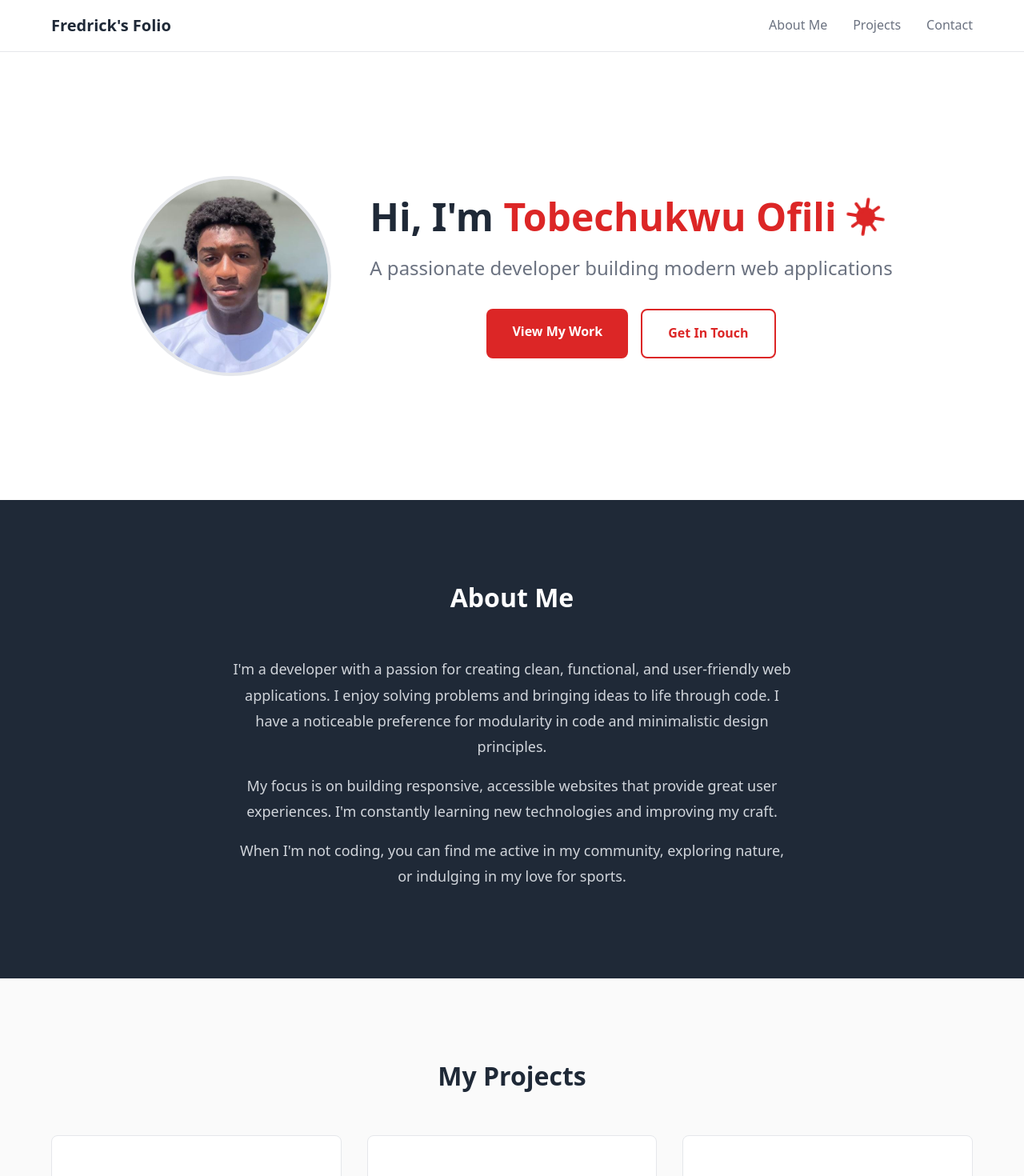
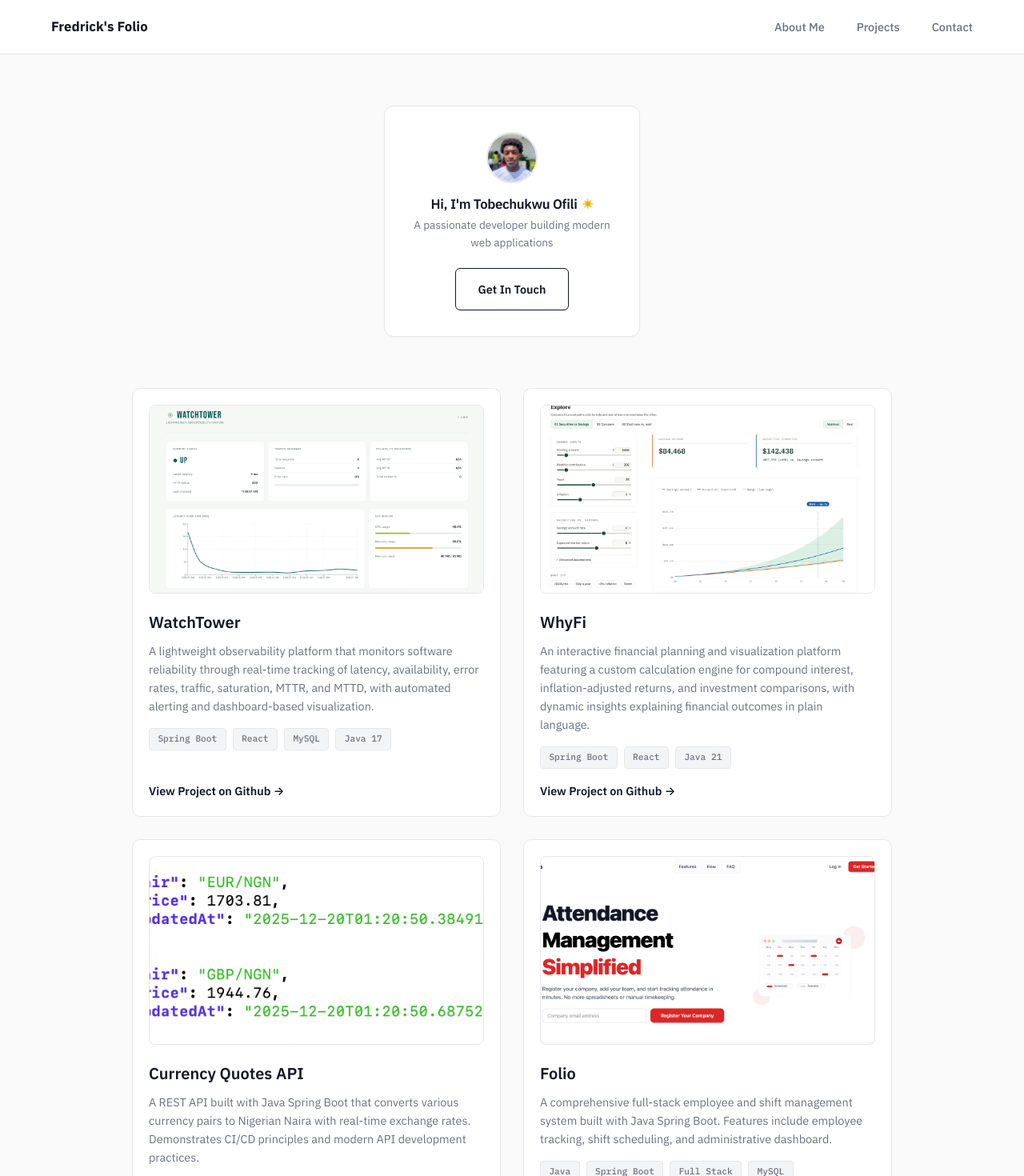
Before and after one commit to TobeOf17/portfolio-project, a React (Vite) app: page / in a window 1280 px wide. Shown: the top 1470 px of the page at 80% size. Built offline with nearby package versions, Linux system fonts and the light colour scheme.

Commit message:
Removing the red colour and restructuring.

```diff
--- a/src/components/Hero.jsx
+++ b/src/components/Hero.jsx
@@ -1,36 +1,18 @@
-import SunIcon from "../components/SunIcon";
+import SunIcon from './SunIcon';
 
 function Hero() {
   return (
-    <section className="hero">
-      <div className="container">
-        <div className="hero-content">
-          <img
-            src="/passport.JPG"
-            alt="Tobechukwu Ofili"
-            className="hero-image"
-          />
-
-          <div className="hero-text">
+      <div className="hero-card">
+        <img src="/passport.JPG" alt="Tobechukwu Ofili" className="hero-image" />
         <div className="hero-title-wrapper">
-              <h1>
-                Hi, I'm <span className="text-brand">Tobechukwu Ofili</span>
-              </h1>
+          <h1>Hi, I'm <span className="text-brand">Tobechukwu Ofili</span></h1>
           <SunIcon />
         </div>
-
         <p className="hero-subtitle">
           A passionate developer building modern web applications
         </p>
-
-            <div className="hero-cta">
-              <a href="#projects" className="btn">View My Work</a>
         <a href="#contact" className="btn btn-outline">Get In Touch</a>
       </div>
-          </div>
-        </div>
-      </div>
-    </section>
   );
 }
 
--- a/src/components/SunIcon.jsx
+++ b/src/components/SunIcon.jsx
@@ -1,24 +1,16 @@
-function SunIcon({ size = 24 }) {
+function SunIcon() {
   return (
-    <svg
-      className="sun-icon"
-      width={size}
-      height={size}
-      viewBox="0 0 24 24"
-      fill="none"
-      xmlns="http://www.w3.org/2000/svg"
-      aria-hidden="true"
-    >
-      <circle cx="12" cy="12" r="6" fill="#dc2626" />
-      <line x1="12" y1="1" x2="12" y2="7" stroke="#dc2626" strokeWidth="2" strokeLinecap="round" />
-      <line x1="12" y1="17" x2="12" y2="23" stroke="#dc2626" strokeWidth="2" strokeLinecap="round" />
-      <line x1="23" y1="12" x2="17" y2="12" stroke="#dc2626" strokeWidth="2" strokeLinecap="round" />
-      <line x1="7" y1="12" x2="1" y2="12" stroke="#dc2626" strokeWidth="2" strokeLinecap="round" />
-      <line x1="19.071" y1="4.929" x2="14.828" y2="9.172" stroke="#dc2626" strokeWidth="2" strokeLinecap="round" />
-      <line x1="9.172" y1="14.828" x2="4.929" y2="19.071" stroke="#dc2626" strokeWidth="2" strokeLinecap="round" />
-      <line x1="19.071" y1="19.071" x2="14.828" y2="14.828" stroke="#dc2626" strokeWidth="2" strokeLinecap="round" />
-      <line x1="9.172" y1="9.172" x2="4.929" y2="4.929" stroke="#dc2626" strokeWidth="2" strokeLinecap="round" />
-    </svg>
+      <svg className="sun-icon" viewBox="0 0 24 24" fill="none" xmlns="http://www.w3.org/2000/svg">
+        <circle cx="12" cy="12" r="6" fill="#eab308"/>
+        <line x1="12" y1="1" x2="12" y2="7" stroke="#eab308" strokeWidth="2" strokeLinecap="round"/>
+        <line x1="12" y1="17" x2="12" y2="23" stroke="#eab308" strokeWidth="2" strokeLinecap="round"/>
+        <line x1="23" y1="12" x2="17" y2="12" stroke="#eab308" strokeWidth="2" strokeLinecap="round"/>
+        <line x1="7" y1="12" x2="1" y2="12" stroke="#eab308" strokeWidth="2" strokeLinecap="round"/>
+        <line x1="19.071" y1="4.929" x2="14.828" y2="9.172" stroke="#eab308" strokeWidth="2" strokeLinecap="round"/>
+        <line x1="9.172" y1="14.828" x2="4.929" y2="19.071" stroke="#eab308" strokeWidth="2" strokeLinecap="round"/>
+        <line x1="19.071" y1="19.071" x2="14.828" y2="14.828" stroke="#eab308" strokeWidth="2" strokeLinecap="round"/>
+        <line x1="9.172" y1="9.172" x2="4.929" y2="4.929" stroke="#eab308" strokeWidth="2" strokeLinecap="round"/>
+      </svg>
   );
 }
 
--- a/src/index.css
+++ b/src/index.css
@@ -1,3 +1,5 @@
+@import url('https://fonts.googleapis.com/css2?family=IBM+Plex+Sans:wght@400;500;600;700&family=IBM+Plex+Mono:wght@400;500&display=swap');
+
 /* Reset */
 *, *::before, *::after {
   box-sizing: border-box;
@@ -7,19 +9,19 @@
 
 /* Variables */
 :root {
-  --color-brand: #dc2626;
-  --color-brand-hover: #b91c1c;
-  --color-brand-light: #fef2f2;
+  --color-brand: #111827;
+  --color-brand-hover: #000000;
+  --color-brand-light: #f3f4f6;
   --color-whatsapp: #25d366;
   --color-whatsapp-hover: #20ba5a;
-  --color-whatsapp-light: #f0fdf4;
   --color-linkedin: #0a66c2;
   --color-linkedin-hover: #004182;
-  --color-linkedin-light: #eff6ff;
-  --color-text-primary: #1f2937;
+  --color-text-primary: #111827;
   --color-text-secondary: #6b7280;
   --color-border: #e5e7eb;
-  --font-system: ui-sans-serif, system-ui, -apple-system, "Segoe UI", Roboto, sans-serif;
+  --color-surface: #fafafa;
+  --font-system: "IBM Plex Sans", ui-sans-serif, system-ui, -apple-system, "Segoe UI", Roboto, sans-serif;
+  --font-mono: "IBM Plex Mono", ui-monospace, monospace;
   --max-width: 1200px;
 }
 
@@ -33,11 +35,12 @@ body {
   color: var(--color-text-primary);
   background: white;
   line-height: 1.6;
+  -webkit-font-smoothing: antialiased;
 }
 
-h1 { font-size: 3rem; font-weight: 700; line-height: 1.2; }
-h2 { font-size: 2rem; font-weight: 700; margin-bottom: 3rem; text-align: center; }
-h3 { font-size: 1.5rem; font-weight: 700; margin-bottom: 1rem; }
+h1 { font-size: 2.75rem; font-weight: 600; line-height: 1.2; letter-spacing: -0.02em; }
+h2 { font-size: 1.875rem; font-weight: 600; margin-bottom: 3rem; text-align: center; letter-spacing: -0.01em; }
+h3 { font-size: 1.25rem; font-weight: 600; margin-bottom: 0.75rem; }
 p { color: var(--color-text-secondary); margin-bottom: 1rem; }
 a { color: var(--color-brand); text-decoration: none; transition: color 150ms; }
 a:hover { color: var(--color-brand-hover); }
@@ -55,11 +58,12 @@ a:hover { color: var(--color-brand-hover); }
 /* Buttons */
 .btn {
   display: inline-block;
-  padding: 1rem 2rem;
+  padding: 0.875rem 1.75rem;
   background: var(--color-brand);
   color: white;
-  border-radius: 0.5rem;
+  border-radius: 0.375rem;
   font-weight: 600;
+  font-size: 0.9rem;
   border: none;
   cursor: pointer;
   transition: background 150ms;
@@ -72,34 +76,34 @@ a:hover { color: var(--color-brand-hover); }
 
 .btn-outline {
   background: transparent;
-  color: var(--color-brand);
-  border: 2px solid var(--color-brand);
+  color: var(--color-text-primary);
+  border: 1.5px solid var(--color-text-primary);
 }
 
 .btn-outline:hover {
   background: var(--color-brand-light);
-  color: var(--color-brand);
+  color: var(--color-text-primary);
 }
 
 .btn-whatsapp {
   background: transparent;
   color: var(--color-whatsapp);
-  border: 2px solid var(--color-whatsapp);
+  border: 1.5px solid var(--color-whatsapp);
 }
 
 .btn-whatsapp:hover {
-  background: var(--color-whatsapp-light);
+  background: #f0fdf4;
   color: var(--color-whatsapp);
 }
 
 .btn-linkedin {
   background: transparent;
   color: var(--color-linkedin);
-  border: 2px solid var(--color-linkedin);
+  border: 1.5px solid var(--color-linkedin);
 }
 
 .btn-linkedin:hover {
-  background: var(--color-linkedin-light);
+  background: #eff6ff;
   color: var(--color-linkedin);
 }
 
@@ -109,7 +113,7 @@ a:hover { color: var(--color-brand-hover); }
   top: 0;
   background: white;
   border-bottom: 1px solid var(--color-border);
-  padding: 1rem 0;
+  padding: 1.25rem 0;
   z-index: 100;
 }
 
@@ -120,7 +124,7 @@ a:hover { color: var(--color-brand-hover); }
 }
 
 .navbar-logo {
-  font-size: 1.25rem;
+  font-size: 1.05rem;
   font-weight: 700;
   color: var(--color-text-primary);
 }
@@ -131,67 +135,75 @@ a:hover { color: var(--color-brand-hover); }
 
 .navbar-menu {
   display: flex;
-  gap: 2rem;
+  gap: 2.5rem;
   list-style: none;
 }
 
 .navbar-menu a {
   color: var(--color-text-secondary);
   font-weight: 500;
+  font-size: 0.9rem;
 }
 
-/* Hero */
-.hero {
-  padding: 6rem 0;
-  min-height: 70vh;
-  display: flex;
-  align-items: center;
+.navbar-menu a:hover {
+  color: var(--color-text-primary);
 }
 
-.hero-content {
-  max-width: 1000px;
-  margin: 0 auto;
+/* Hero Section Wrapper */
+.hero-section {
+  padding: 4rem 0 6rem;
+  background: var(--color-surface);
+  border-bottom: 1px solid var(--color-border);
+}
+
+/* Hero Card */
+.hero-card {
   display: flex;
+  flex-direction: column;
   align-items: center;
-  gap: 3rem;
+  text-align: center;
+  background: white;
+  border: 1px solid var(--color-border);
+  border-radius: 0.75rem;
+  padding: 2rem 1.75rem;
+  max-width: 320px;
+  margin: 0 auto 4rem;
+  box-shadow: 0 1px 2px rgba(0,0,0,0.03);
 }
 
 .hero-image {
-  width: 250px;
-  height: 250px;
+  width: 64px;
+  height: 64px;
   border-radius: 50%;
   object-fit: cover;
-  border: 4px solid var(--color-border);
-  flex-shrink: 0;
-}
-
-.hero-text {
-  flex: 1;
-  text-align: left;
+  border: 2px solid var(--color-border);
+  margin-bottom: 1rem;
 }
 
 .hero-title-wrapper {
   display: flex;
   align-items: center;
-  gap: 0.75rem;
-  margin-bottom: 1rem;
+  justify-content: center;
+  gap: 0.4rem;
+  margin-bottom: 0.4rem;
+}
+
+.hero-title-wrapper h1 {
+  font-size: 1.05rem;
+  font-weight: 600;
+  margin-bottom: 0;
 }
 
 .sun-icon {
-  width: 3rem;
-  height: 3rem;
+  width: 0.85rem;
+  height: 0.85rem;
   flex-shrink: 0;
   animation: spin 8s linear infinite;
-  vertical-align: middle;
 }
 
 @keyframes spin {
-  from {
-    transform: rotate(0deg);
-  }
-  to {
-    transform: rotate(360deg);
-  }
+  from { transform: rotate(0deg); }
+  to { transform: rotate(360deg); }
 }
 
 .text-brand {
@@ -199,20 +211,13 @@ a:hover { color: var(--color-brand-hover); }
 }
 
 .hero-subtitle {
-  font-size: 1.5rem;
-  margin-bottom: 2rem;
-}
-
-.hero-cta {
-  display: flex;
-  gap: 1rem;
-  justify-content: center;
-  flex-wrap: wrap;
+  font-size: 0.85rem;
+  margin-bottom: 1.25rem;
 }
 
 /* About */
 .about-section {
-  background: #1f2937;
+  background: #111827;
 }
 
 .about-section h2 {
@@ -220,20 +225,20 @@ a:hover { color: var(--color-brand-hover); }
 }
 
 .about-content {
-  max-width: 700px;
+  max-width: 640px;
   margin: 0 auto;
   text-align: center;
 }
 
 .about-content p {
-  font-size: 1.125rem;
+  font-size: 1rem;
   line-height: 1.8;
-  color: #d1d5db;
+  color: #9ca3af;
 }
 
 /* Projects */
 .projects-section {
-  background: #fafafa;
+  background: white;
 }
 
 .projects-grid {
@@ -242,32 +247,47 @@ a:hover { color: var(--color-brand-hover); }
   gap: 2rem;
 }
 
+.projects-grid-large {
+  max-width: 950px;
+  margin: 0 auto;
+  display: grid;
+  grid-template-columns: repeat(2, 1fr);
+  gap: 1.75rem;
+}
+
 .project-card {
   background: white;
-  padding: 2rem;
-  border-radius: 0.5rem;
+  padding: 1.25rem;
+  border-radius: 0.625rem;
   border: 1px solid var(--color-border);
-  transition: transform 300ms, box-shadow 300ms;
+  transition: transform 250ms, box-shadow 250ms;
   display: flex;
   flex-direction: column;
 }
 
 .project-card:hover {
-  transform: translateY(-4px);
-  box-shadow: 0 10px 25px rgba(0,0,0,0.1);
+  transform: translateY(-3px);
+  box-shadow: 0 12px 24px rgba(0,0,0,0.06);
 }
 
 .project-image {
   width: 100%;
-  height: 200px;
-  object-fit: contain;
+  aspect-ratio: 16 / 9;
+  height: auto;
+  object-fit: cover;
   border-radius: 0.5rem;
-  margin-bottom: 1rem;
-  background: white;
+  margin-bottom: 1.25rem;
+  background: #f2f2f3;
+  border: 1px solid var(--color-border);
 }
 
 .project-card h3 {
   margin-bottom: 0.5rem;
+}
+
+.project-card p {
+  color: var(--color-text-secondary);
+  font-size: 0.9rem;
 }
 
 .project-tech {
@@ -279,16 +299,20 @@ a:hover { color: var(--color-brand-hover); }
 
 .tech-tag {
   background: var(--color-brand-light);
-  color: var(--color-brand);
-  padding: 0.25rem 0.75rem;
-  border-radius: 999px;
-  font-size: 0.875rem;
+  color: var(--color-text-secondary);
+  padding: 0.25rem 0.65rem;
+  border-radius: 4px;
+  font-size: 0.7rem;
   font-weight: 500;
+  font-family: var(--font-mono);
+  border: 1px solid var(--color-border);
 }
 
 .project-link {
-  color: var(--color-brand);
+  color: var(--color-text-primary);
   font-weight: 600;
+  font-size: 0.9rem;
+  margin-top: auto;
 }
 
 /* Contact */
@@ -299,7 +323,7 @@ a:hover { color: var(--color-brand-hover); }
 }
 
 .contact-content p {
-  font-size: 1.125rem;
+  font-size: 1rem;
   margin-bottom: 2rem;
 }
 
@@ -312,43 +336,17 @@ a:hover { color: var(--color-brand-hover); }
 
 /* Footer */
 .footer {
-  background: var(--color-text-primary);
-  color: white;
+  background: white;
+  border-top: 1px solid var(--color-border);
+  color: var(--color-text-secondary);
   padding: 2rem 0;
   text-align: center;
-  margin-top: 6rem;
 }
 
 .footer p {
-  color: rgba(255,255,255,0.8);
+  color: var(--color-text-secondary);
   margin: 0;
-}
-
-/* Responsive */
-@media (max-width: 768px) {
-  h1 { font-size: 2rem; }
-  h2 { font-size: 1.5rem; }
-  .section { padding: 4rem 0; }
-  .hero { min-height: 60vh; padding: 4rem 0; }
-  .hero-content { flex-direction: column; text-align: center; gap: 2rem; }
-  .hero-text { text-align: center; }
-  .hero-title-wrapper { justify-content: center; }
-  .hero-cta { justify-content: center; }
-  .hero-image { width: 180px; height: 180px; }
-  .sun-icon { width: 2rem; height: 2rem; }
-  .projects-grid { grid-template-columns: 1fr; }
-  .navbar-menu { gap: 1rem; }
-  .project-section-content { flex-direction: column !important; }
-  .project-section-reverse .project-section-content { flex-direction: column !important; }
-  .project-image-container { max-width: 100%; }
-  .project-text { order: 1; }
-  .project-section-reverse .project-text { order: 1; }
-  .project-section-reverse .project-image-container { order: 2; }
-  .features-grid { grid-template-columns: 1fr; }
-  .features-grid-full { grid-template-columns: 1fr !important; }
-  .tech-section { grid-template-columns: 1fr; }
-  .tech-section-dark { padding: 3rem 1rem; }
-  .feature-card { margin-bottom: 1rem; }
+  font-size: 0.85rem;
 }
 
 /* Project Detail Page */
@@ -359,14 +357,15 @@ a:hover { color: var(--color-brand-hover); }
 .back-link {
   display: inline-flex;
   align-items: center;
-  color: var(--color-brand);
+  color: var(--color-text-secondary);
   font-weight: 600;
   margin-bottom: 2rem;
-  transition: color var(--transition-fast);
+  font-size: 0.9rem;
+  transition: color var(--transition-fast, 150ms);
 }
 
 .back-link:hover {
-  color: var(--color-brand-hover);
+  color: var(--color-text-primary);
 }
 
 .project-header {
@@ -375,12 +374,12 @@ a:hover { color: var(--color-brand-hover); }
 }
 
 .project-header h1 {
-  font-size: 3rem;
+  font-size: 2.5rem;
   margin-bottom: 0.5rem;
 }
 
 .project-tagline {
-  font-size: 1.5rem;
+  font-size: 1.15rem;
   color: var(--color-text-secondary);
 }
 
@@ -432,7 +431,7 @@ a:hover { color: var(--color-brand-hover); }
 .project-section h2 {
   text-align: left;
   margin-bottom: 1.5rem;
-  font-size: 2rem;
+  font-size: 1.75rem;
 }
 
 .project-section h3 {
@@ -440,12 +439,14 @@ a:hover { color: var(--color-brand-hover); }
   color: var(--color-text-primary);
 }
 
-.project-section ul {
+.project-section ul,
+.project-section-full ul {
   list-style: none;
   padding: 0;
 }
 
-.project-section ul li {
+.project-section ul li,
+.project-section-full ul li {
   padding-left: 1.5rem;
   margin-bottom: 1rem;
   position: relative;
@@ -453,15 +454,17 @@ a:hover { color: var(--color-brand-hover); }
   line-height: 1.7;
 }
 
-.project-section ul li::before {
+.project-section ul li::before,
+.project-section-full ul li::before {
   content: "•";
-  color: var(--color-brand);
+  color: var(--color-text-primary);
   font-weight: bold;
   position: absolute;
   left: 0;
 }
 
-.project-section ul li strong {
+.project-section ul li strong,
+.project-section-full ul li strong {
   color: var(--color-text-primary);
 }
 
@@ -472,48 +475,16 @@ a:hover { color: var(--color-brand-hover); }
 .project-section-full h2 {
   text-align: center;
   margin-bottom: 2rem;
-  font-size: 2rem;
+  font-size: 1.75rem;
 }
 
 .project-section-full p {
   margin-bottom: 1.5rem;
 }
 
-.project-section-full ul {
-  list-style: none;
-  padding: 0;
-}
-
-.project-section-full ul li {
-  padding-left: 1.5rem;
-  margin-bottom: 1rem;
-  position: relative;
-  color: var(--color-text-secondary);
-  line-height: 1.7;
-}
-
-.project-section-full ul li::before {
-  content: "•";
-  color: var(--color-brand);
-  font-weight: bold;
-  position: absolute;
-  left: 0;
-}
-
-.project-section-full ul li strong {
-  color: var(--color-text-primary);
-}
-
-.features-grid {
-  display: grid;
-  grid-template-columns: repeat(2, 1fr);
-  gap: 1rem;
-  margin-top: 1.5rem;
-}
-
 .features-intro {
   text-align: center;
-  font-size: 1.25rem;
+  font-size: 1.15rem;
   font-weight: 600;
   color: var(--color-text-primary);
   margin-bottom: 0.5rem;
@@ -521,7 +492,7 @@ a:hover { color: var(--color-brand-hover); }
 
 .features-subtitle {
   text-align: center;
-  font-size: 1rem;
+  font-size: 0.95rem;
   color: var(--color-text-secondary);
   margin-bottom: 2rem;
 }
@@ -534,32 +505,25 @@ a:hover { color: var(--color-brand-hover); }
 }
 
 .feature-card {
-  background: #fafafa;
+  background: var(--color-surface);
   padding: 1.5rem;
   border-radius: 0.5rem;
   border: 1px solid var(--color-border);
 }
 
 .feature-card h3 {
-  color: var(--color-brand);
+  color: var(--color-text-primary);
   margin-bottom: 0.5rem;
-  font-size: 1.125rem;
+  font-size: 1.05rem;
 }
 
 .feature-card p {
   margin: 0;
-  font-size: 0.95rem;
-}
-
-.tech-section {
-  display: grid;
-  grid-template-columns: repeat(3, 1fr);
-  gap: 2rem;
-  margin-top: 2rem;
+  font-size: 0.9rem;
 }
 
 .tech-section-dark {
-  background: #000000;
+  background: #111827;
   padding: 4rem 0;
   margin-left: calc(-50vw + 50%);
   margin-right: calc(-50vw + 50%);
@@ -582,23 +546,11 @@ a:hover { color: var(--color-brand-hover); }
 }
 
 .tech-section-dark .tech-tag {
-  background: rgba(220, 38, 38, 0.1);
+  background: rgba(255, 255, 255, 0.08);
   color: white;
-  border: 1px solid rgba(220, 38, 38, 0.3);
-  font-size: 1rem;
+  border: 1px solid rgba(255, 255, 255, 0.2);
+  font-size: 0.9rem;
   padding: 0.5rem 1rem;
-}
-
-.tech-category h3 {
-  font-size: 1.125rem;
-  margin-bottom: 1rem;
-  color: var(--color-text-primary);
-}
-
-.tech-tags {
-  display: flex;
-  flex-wrap: wrap;
-  gap: 0.5rem;
 }
 
 .project-footer {
@@ -608,3 +560,24 @@ a:hover { color: var(--color-brand-hover); }
   border-top: 1px solid var(--color-border);
   margin-bottom: 4rem;
 }
+
+/* Responsive */
+@media (max-width: 768px) {
+  h1 { font-size: 1.75rem; }
+  h2 { font-size: 1.4rem; }
+  .section { padding: 4rem 0; }
+  .hero-section { padding: 2rem 0 3rem; }
+  .hero-card { padding: 1.5rem; margin-bottom: 2.5rem; }
+  .projects-grid { grid-template-columns: 1fr; }
+  .projects-grid-large { grid-template-columns: 1fr; gap: 1.25rem; }
+  .navbar-menu { gap: 1rem; }
+  .project-section-content { flex-direction: column !important; }
+  .project-section-reverse .project-section-content { flex-direction: column !important; }
+  .project-image-container { max-width: 100%; }
+  .project-text { order: 1; }
+  .project-section-reverse .project-text { order: 1; }
+  .project-section-reverse .project-image-container { order: 2; }
+  .features-grid-full { grid-template-columns: 1fr; }
+  .tech-section-dark { padding: 3rem 1rem; }
+  .feature-card { margin-bottom: 1rem; }
+}
--- a/src/pages/Home.jsx
+++ b/src/pages/Home.jsx
@@ -7,15 +7,27 @@ import ProjectCard from "../components/ProjectCard";
 function Home() {
     return (
         <main>
-            <Hero />
+            <section className="hero-section">
+                <div className="container">
+                    <Hero />
 
-            <About />
+                    <div id="projects" className="projects-grid-large">
+                        <ProjectCard
+                            title="WatchTower"
+                            description="A lightweight observability platform that monitors software reliability through real-time tracking of latency, availability, error rates, traffic, saturation, MTTR, and MTTD, with automated alerting and dashboard-based visualization."
+                            image="/watchtower.png"
+                            techStack={["Spring Boot", "React", "MySQL", "Java 17"]}
+                            link="https://github.com/TobeOf17/watchtower"
+                        />
 
-            <section id="projects" className="section projects-section">
-                <div className="container">
-                    <h2>My Projects</h2>
+                        <ProjectCard
+                            title="WhyFi"
+                            description="An interactive financial planning and visualization platform featuring a custom calculation engine for compound interest, inflation-adjusted returns, and investment comparisons, with dynamic insights explaining financial outcomes in plain language."
+                            image="/whyfi.png"
+                            techStack={["Spring Boot", "React", "Java 21"]}
+                            link="https://whyfi-frontend-two.vercel.app"
+                        />
 
-                    <div className="projects-grid">
                         <ProjectCard
                             title="Currency Quotes API"
                             description="A REST API built with Java Spring Boot that converts various currency pairs to Nigerian Naira with real-time exchange rates. Demonstrates CI/CD principles and modern API development practices."
@@ -31,25 +43,11 @@ function Home() {
                             techStack={["Java", "Spring Boot", "Full Stack", "MySQL"]}
                             detailPage="folio"
                         />
-
-                        <ProjectCard
-                            title="WatchTower"
-                            description="A lightweight observability platform that monitors software reliability through real-time tracking of latency, availability, error rates, traffic, saturation, MTTR, and MTTD, with automated alerting and dashboard-based visualization."
-                            image="/watchtower.png"
-                            techStack={["Spring Boot", "React", "MySQL", "Java 17"]}
-                            link="https://github.com/TobeOf17/watchtower"
-                        />
-
-                        <ProjectCard
-                            title="WhyFi"
-                            description="An interactive financial planning and visualization platform featuring a custom calculation engine for compound interest, inflation-adjusted returns, and investment comparisons, with dynamic insights explaining financial outcomes in plain language."
-                            image="/whyfi.png"
-                            techStack={["Spring Boot", "React", "Java 21"]}
-                            link="https://whyfi-frontend-two.vercel.app"
-                        />
                     </div>
                 </div>
             </section>
+
+            <About />
 
             <Contact />
 
```
Also changed, not shown: src/App.jsx (indentation only). Lines whose indentation alone changed are shown as unchanged.
